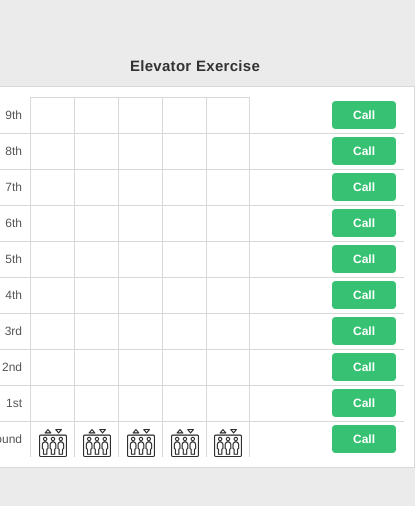
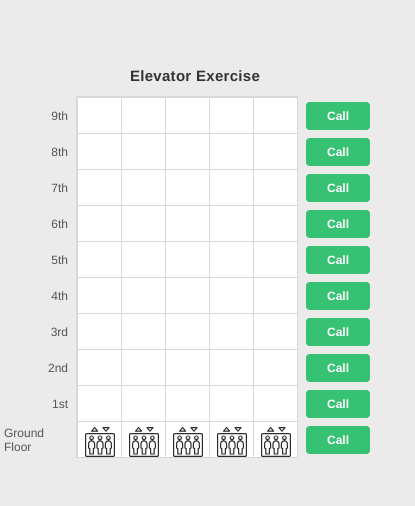
Before and after one commit to LeoLobLogiciel/Origami_Elevators_Home_Task, a website built with Vite: page index.html in a window 390 px wide. Shown: the part 160-666 px from the top of the page, 415 px wide, since content can reach past the window. Built offline with nearby package versions, Linux system fonts and the light colour scheme.

Commit message:
fix(ui): align with mockup — labels/buttons outside white box, time-cell per shaft
- 'Ground' renamed to 'Ground Floor'.
- Only the shafts area has the white background + border; labels and call
  buttons sit on the gray page background, matching the mockup.
- Time cells live in a position:absolute overlay inside .building__shafts,
  one cell per floor, each one with width = var(--shaft-width).
- A new --shaft-index custom property positions each time cell over the
  shaft of the elevator handling that call (set by Dispatcher when
  assigning, cleared when the button returns to 'call').
- Time text is top-aligned inside its cell to match the mockup.
- Elevator position is now computed in CSS via calc(var(--floor) *
  var(--floor-height) * -1) instead of a cached pixel value in JS — fixes
  the bug where the elevator would float outside the shaft after a
  viewport resize crossed the responsive breakpoint.
- Shaft gets overflow:hidden so the SVG antenna can't peek outside the
  shaft bounds; the elevator size was tweaked to fit nicely (36×54).

```diff
--- a/src/Building.js
+++ b/src/Building.js
@@ -20,7 +20,7 @@ function ordinalSuffix(n) {
 }
 
 function floorName(f) {
-  return f === 0 ? 'Ground' : `${f}${ordinalSuffix(f)}`;
+  return f === 0 ? 'Ground Floor' : `${f}${ordinalSuffix(f)}`;
 }
 
 export class Building {
@@ -37,8 +37,20 @@ export class Building {
   _buildDom() {
     const labels = document.createElement('div'); labels.className = 'building__labels';
     const shafts = document.createElement('div'); shafts.className = 'building__shafts';
-    const times  = document.createElement('div'); times.className  = 'building__times';
     const calls  = document.createElement('div'); calls.className  = 'building__calls';
+
+    const shaftElements = [];
+    for (let i = 0; i < ELEVATORS; i++) {
+      const shaft = cloneTemplate('shaft-template');
+      shaft.dataset.elevatorId = String(i);
+      shafts.appendChild(shaft);
+      shaftElements.push(shaft);
+      this.elevators.push(new Elevator(i, this.dispatcher));
+    }
+
+    const timesOverlay = document.createElement('div');
+    timesOverlay.className = 'building__times-overlay';
+    shafts.appendChild(timesOverlay);
 
     for (let f = 0; f < FLOORS; f++) {
       const label = cloneTemplate('floor-label-template');
@@ -47,7 +59,7 @@ export class Building {
 
       const timeCell = cloneTemplate('time-cell-template');
       timeCell.dataset.floor = String(f);
-      times.appendChild(timeCell);
+      timesOverlay.appendChild(timeCell);
 
       const callRow = cloneTemplate('call-row-template');
       callRow.dataset.floor = String(f);
@@ -57,18 +69,10 @@ export class Building {
       this.buttons[f] = new CallButton(f, this.dispatcher, buttonEl, timeCell);
     }
 
-    for (let i = 0; i < ELEVATORS; i++) {
-      const shaft = cloneTemplate('shaft-template');
-      shaft.dataset.elevatorId = String(i);
-      shafts.appendChild(shaft);
-      this.elevators.push(new Elevator(i, this.dispatcher));
-    }
-
     this.root.appendChild(labels);
     this.root.appendChild(shafts);
-    this.root.appendChild(times);
     this.root.appendChild(calls);
 
-    this.elevators.forEach((e, i) => e.attach(shafts.children[i]));
+    this.elevators.forEach((e, i) => e.attach(shaftElements[i]));
   }
 }
--- a/src/CallButton.js
+++ b/src/CallButton.js
@@ -14,7 +14,7 @@ export class CallButton {
     this.timeEl = timeElement;
 
     this.state = 'call';
-    const floorLabel = floor === 0 ? 'Ground' : `floor ${floor}`;
+    const floorLabel = floor === 0 ? 'Ground Floor' : `floor ${floor}`;
     this.button.setAttribute('aria-label', `Call elevator to ${floorLabel}`);
 
     this.button.addEventListener('click', () => {
@@ -34,10 +34,19 @@ export class CallButton {
 
     if (state === 'call') {
       this.setTime('');
+      this.timeEl.style.removeProperty('--shaft-index');
     }
   }
 
   setTime(text) {
     this.timeEl.textContent = text;
   }
+
+  setElevatorIndex(index) {
+    if (index === null || index === undefined) {
+      this.timeEl.style.removeProperty('--shaft-index');
+    } else {
+      this.timeEl.style.setProperty('--shaft-index', String(index));
+    }
+  }
 }
--- a/src/Dispatcher.js
+++ b/src/Dispatcher.js
@@ -38,6 +38,7 @@ export class Dispatcher {
 
     const closest = pickClosest(idle, floor);
     this.activeCalls.set(closest, { floor, startTime });
+    this.buttons[floor].setElevatorIndex(closest.id);
     closest.goTo(floor);
   }
 
@@ -62,6 +63,7 @@ export class Dispatcher {
     if (this.queue.length > 0) {
       const next = this.queue.shift();
       this.activeCalls.set(elevator, next);
+      this.buttons[next.floor].setElevatorIndex(elevator.id);
       elevator.goTo(next.floor);
     }
   }
--- a/src/Elevator.js
+++ b/src/Elevator.js
@@ -10,16 +10,14 @@ export class Elevator {
     this.currentFloor = 0;
     this.state = 'idle';
     this.element = null;
-    this.floorHeightPx = 0;
   }
 
   attach(shaftElement) {
     this.shaft = shaftElement;
     this.element = shaftElement.querySelector('.shaft__elevator');
-    const v = getComputedStyle(document.documentElement).getPropertyValue('--floor-height');
-    this.floorHeightPx = parseFloat(v);
+    this.element.style.setProperty('--travel-duration', '0ms');
+    this.element.style.setProperty('--floor', '0');
     this._applyStateClass();
-    this._applyTransform(0);
   }
 
   goTo(targetFloor) {
@@ -34,7 +32,7 @@ export class Elevator {
     this._applyStateClass();
 
     this.element.style.setProperty('--travel-duration', `${durationMs}ms`);
-    this._applyTransform(targetFloor);
+    this.element.style.setProperty('--floor', String(targetFloor));
 
     const onEnd = () => {
       const elapsedMs = performance.now() - start;
@@ -59,10 +57,6 @@ export class Elevator {
     }, REST_MS);
   }
 
-  _applyTransform(floor) {
-    this.element.style.transform = `translateY(${-floor * this.floorHeightPx}px)`;
-  }
-
   _applyStateClass() {
     STATES.forEach(s => this.element.classList.remove(`shaft__elevator--${s}`));
     this.element.classList.add(`shaft__elevator--${this.state}`);
--- a/src/styles/_button.scss
+++ b/src/styles/_button.scss
@@ -4,11 +4,7 @@
   height: var(--floor-height);
   display: flex;
   align-items: center;
-  justify-content: flex-end;
-  padding-right: 8px;
-  border-top: 1px solid $color-grid-line;
-
-  &:last-child { border-top: none; }
+  justify-content: flex-start;
 }
 
 .call-button {
--- a/src/styles/_elevator.scss
+++ b/src/styles/_elevator.scss
@@ -12,18 +12,17 @@
     $color-grid-line calc(var(--floor-height) - 1px),
     $color-grid-line var(--floor-height)
   );
-
-  &:last-child { border-right: 1px solid $color-grid-line; }
+  overflow: hidden;
 }
 
 .shaft__elevator {
   position: absolute;
   bottom: 0;
   left: 50%;
-  width: 40px;
-  height: calc(var(--floor-height) - 8px);
-  margin-left: -20px;
-  transform: translateY(0);
+  width: 36px;
+  height: calc(var(--floor-height) - 6px);
+  margin-left: -18px;
+  transform: translateY(calc(var(--floor, 0) * var(--floor-height) * -1));
   transition: transform var(--travel-duration, 0ms) ease-in-out;
 }
 
--- a/src/styles/_floors.scss
+++ b/src/styles/_floors.scss
@@ -5,10 +5,7 @@
   display: flex;
   align-items: center;
   justify-content: flex-end;
-  padding-right: 8px;
+  padding-right: 0;
   color: #555;
   font-size: 12px;
-  border-top: 1px solid $color-grid-line;
-
-  &:last-child { border-top: none; }
 }
--- a/src/styles/_layout.scss
+++ b/src/styles/_layout.scss
@@ -31,34 +31,35 @@ body {
 .building {
   display: flex;
   align-items: stretch;
-  background: #ffffff;
-  border: 1px solid $color-grid-line;
-  padding: 16px;
+  gap: 12px;
 }
 
 .building__labels,
-.building__times,
 .building__calls {
   display: flex;
   flex-direction: column-reverse;
 }
 
 .building__labels { width: var(--label-width); }
-.building__shafts { display: flex; flex-direction: row; }
-.building__times  { width: var(--times-width); }
+.building__shafts {
+  display: flex;
+  flex-direction: row;
+  position: relative;
+  background: #ffffff;
+  border: 1px solid $color-grid-line;
+}
 .building__calls  { width: var(--calls-width); }
 
 @media (max-width: 640px) {
   :root {
     --floor-height: 36px;
     --shaft-width: 44px;
-    --label-width: 44px;
-    --times-width: 70px;
-    --calls-width: 84px;
+    --label-width: 64px;
+    --calls-width: 80px;
   }
 
   body { font-size: 12px; }
   .app-title { font-size: 15px; }
-  .building { padding: 10px; }
+  .building { gap: 8px; }
   #app { padding: 16px 8px; gap: 12px; }
 }
--- a/src/styles/_times.scss
+++ b/src/styles/_times.scss
@@ -1,16 +1,22 @@
 @use 'variables' as *;
 
+.building__times-overlay {
+  position: absolute;
+  inset: 0;
+  display: flex;
+  flex-direction: column-reverse;
+  pointer-events: none;
+}
+
 .time-cell {
+  width: var(--shaft-width);
   height: var(--floor-height);
+  margin-left: calc(var(--shaft-index, 0) * var(--shaft-width));
   display: flex;
-  align-items: center;
+  align-items: flex-start;
   justify-content: center;
+  padding-top: 4px;
   font-size: 12px;
   color: #555;
-  border-top: 1px solid $color-grid-line;
-  padding: 0 4px;
-  text-align: center;
-
-  &:last-child { border-top: none; }
-  &:empty { color: transparent; }
+  background: transparent;
 }
--- a/src/styles/_variables.scss
+++ b/src/styles/_variables.scss
@@ -1,9 +1,8 @@
 :root {
   --floor-height: 60px;
   --shaft-width: 80px;
-  --label-width: 60px;
-  --times-width: 90px;
-  --calls-width: 100px;
+  --label-width: 90px;
+  --calls-width: 80px;
 }
 
 $color-bg: #ebebeb;
```
